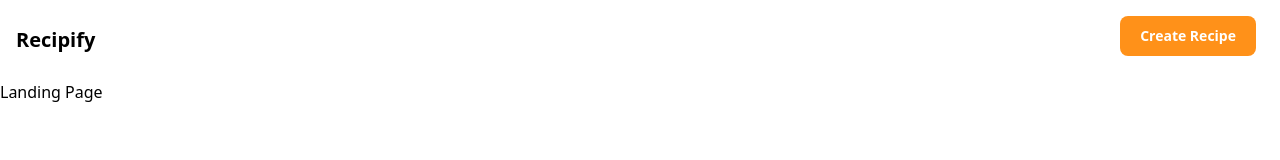
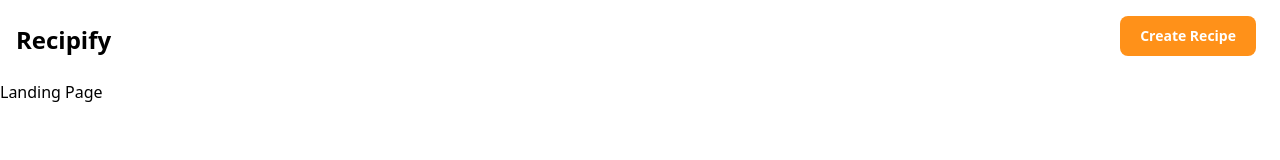
Before and after one commit to kin-hero/cooking-ui, a Next.js app: page / in a window 1280 px wide. Shown: the top 160 px of the page. Built offline with nearby package versions, Linux system fonts and the light colour scheme.

Commit message:
style: increase font size

```diff
--- a/src/components/layout/header.tsx
+++ b/src/components/layout/header.tsx
@@ -4,7 +4,7 @@ export function Header() {
   return (
     <header>
       <nav className="container mx-auto flex items-center justify-between px-4 py-4">
-        <Link href="/" className="text-xl font-bold">
+        <Link href="/" className="text-2xl font-bold">
           Recipify
         </Link>
         <div className="flex gap-4 text-white bg-[#FF9119] hover:bg-[#FF9119]/80 focus:ring-4 focus:outline-none focus:ring-[#FF9119]/50 rounded-lg text-sm px-5 py-2.5 text-center items-center dark:hover:bg-[#FF9119]/80 dark:focus:ring-[#FF9119]/40 me-2 mb-2 font-bold">
```
